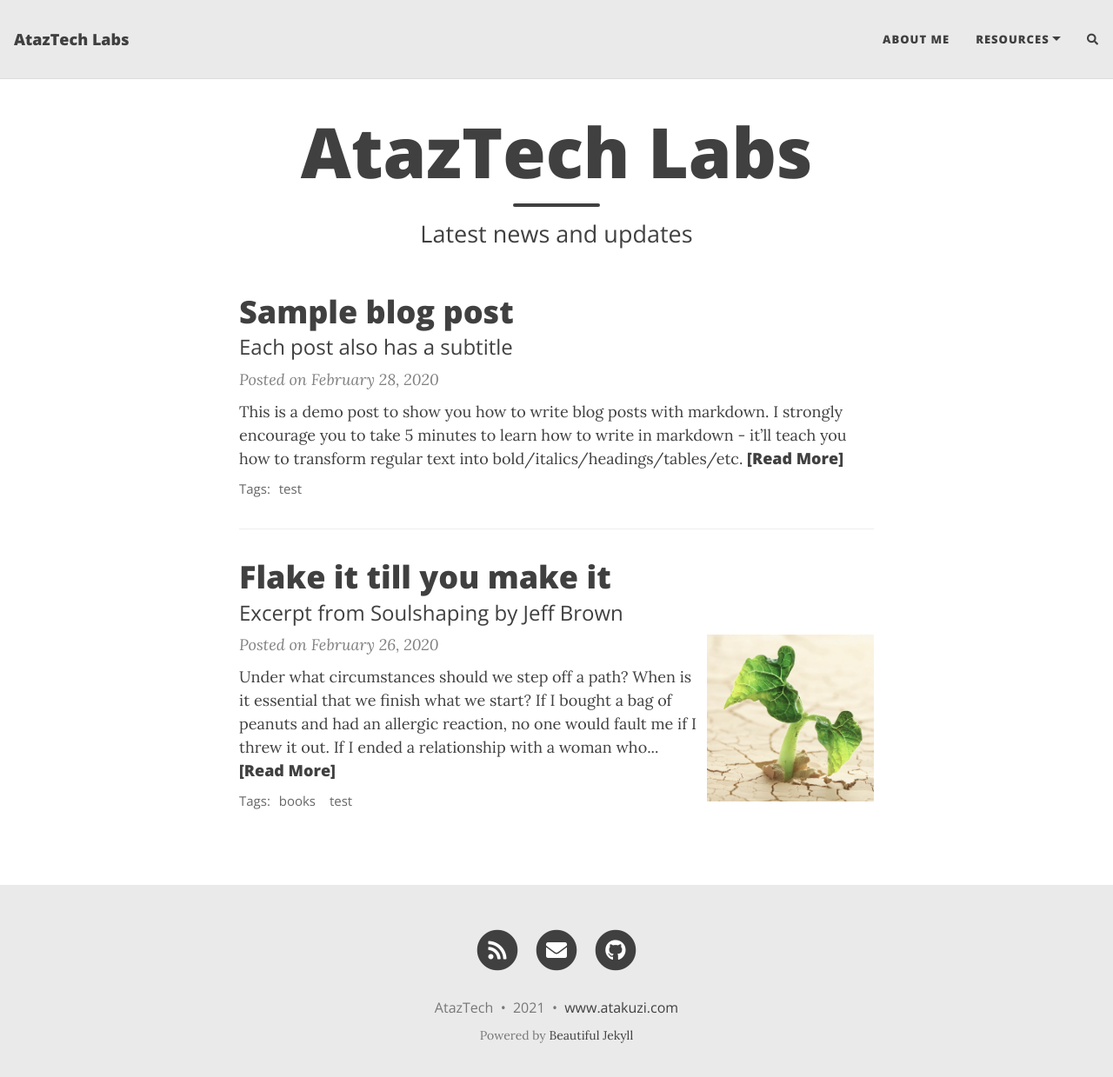
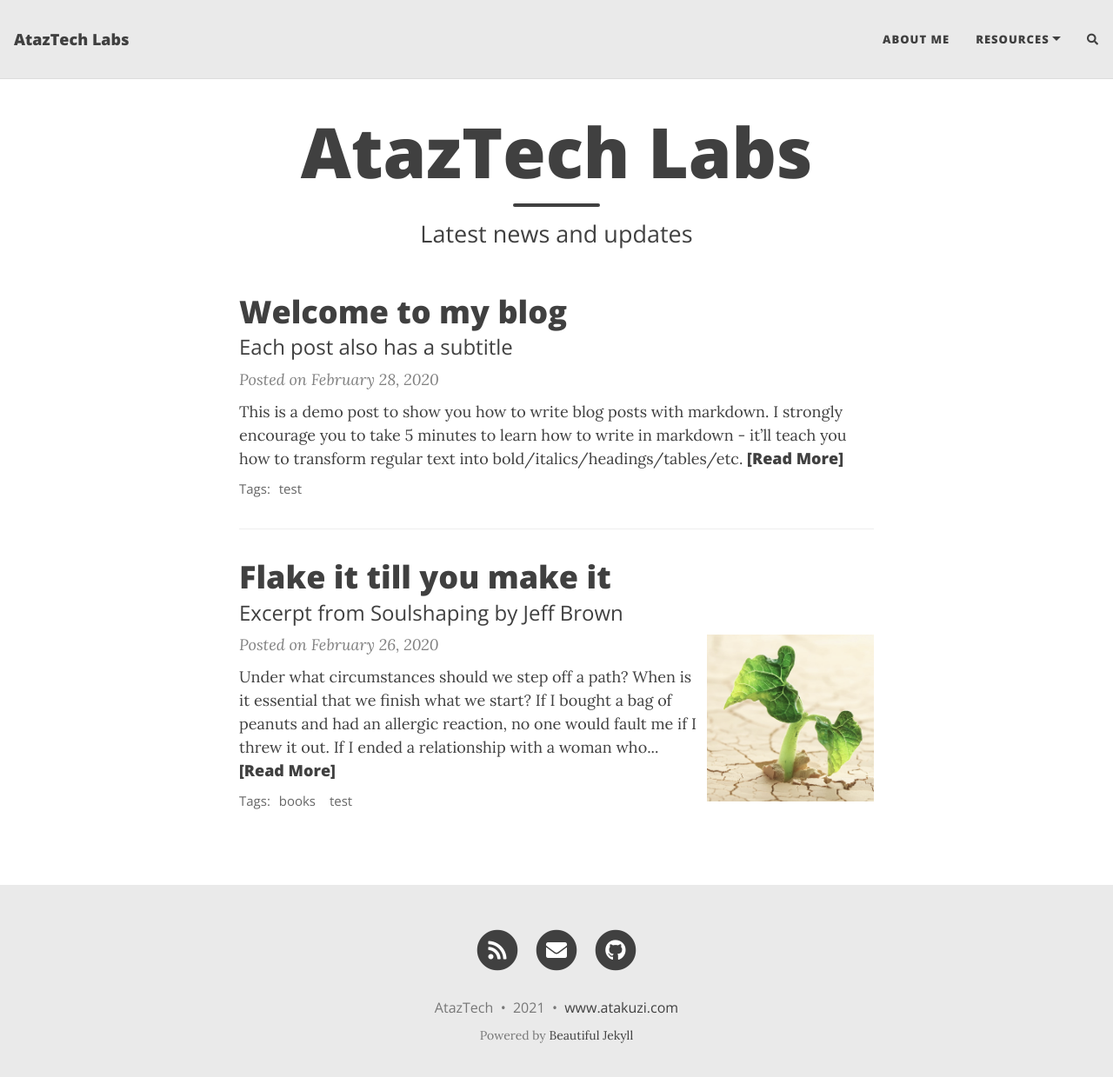
Before and after one commit to atakuzi/atakuzi.github.io, a Jekyll site: the page built from index.html, in a window 1280 px wide and 1252 px high. Shown: the top 1239 px of the window at 87% size. Built offline with Jekyll 4.4.1, drawn with Linux system fonts in a browser that asks for light colours; nearby versions of some CDN libraries; the list of posts is cut into pages by our own code; comment, search, counter and statistics services are not loaded.

Commit message:
Updated post

```diff
--- a/_posts/2020-02-28-test-markdown.md
+++ b/_posts/2020-02-28-test-markdown.md
@@ -1,8 +1,8 @@
 ---
 layout: post
-title: Sample blog post
+title: Welcome to my blog
 subtitle: Each post also has a subtitle
-gh-repo: daattali/beautiful-jekyll
+gh-repo: atakuzi/atakuzi.github.io
 gh-badge: [star, fork, follow]
 tags: [test]
 comments: true
```
